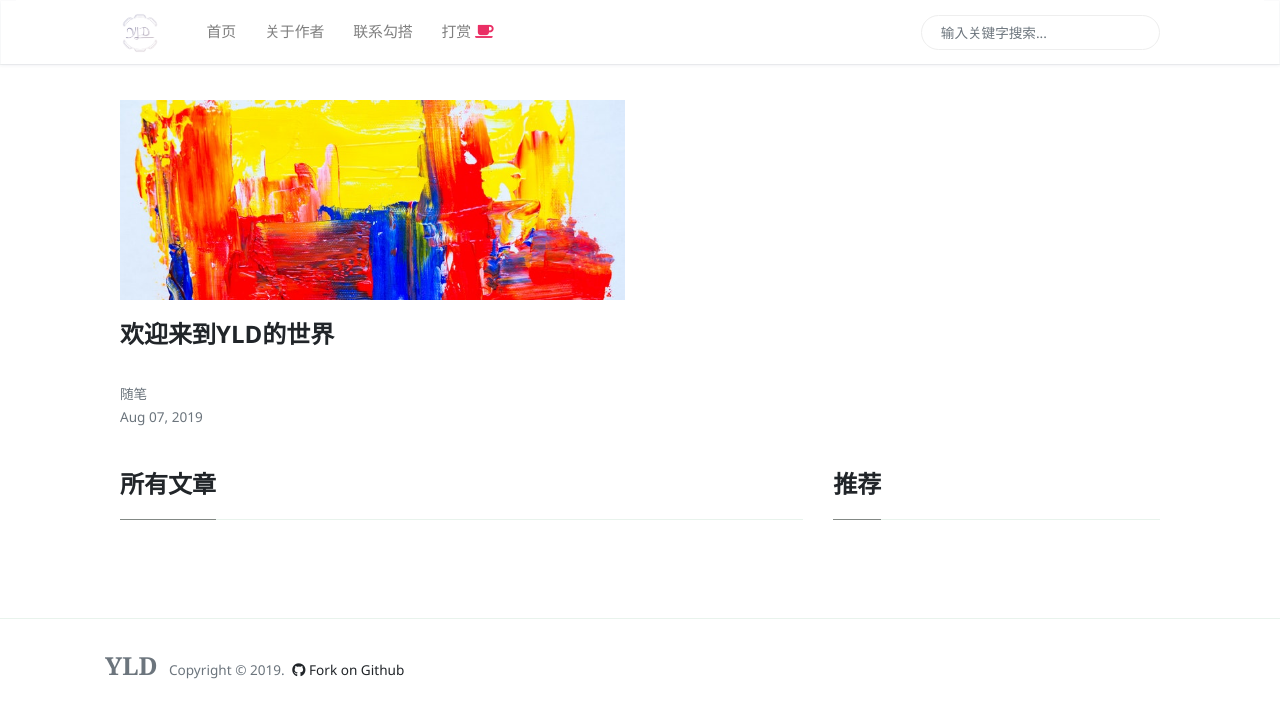
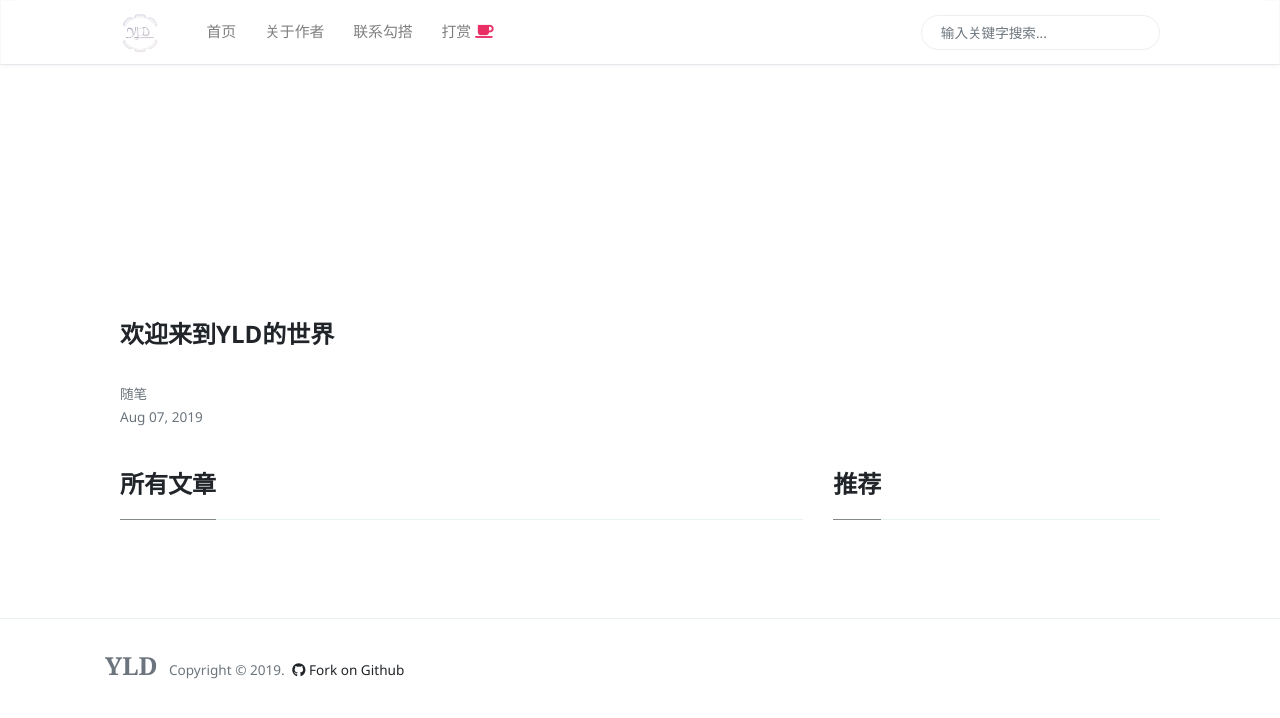
Before and after one commit to aiyld/yldblog, a Jekyll site: the page built from index.html, in a window 1280 px wide. Shown: the top 718 px of the page. Built offline with Jekyll 4.4.1, drawn with Linux system fonts in a browser that asks for light colours; nearby versions of some CDN libraries; the list of posts is cut into pages by our own code.

Commit message:
feat: Remove useless pictures

```diff
--- a/_posts/2019-08-07-welcome-to-yld.markdown
+++ b/_posts/2019-08-07-welcome-to-yld.markdown
@@ -2,5 +2,4 @@
 layout: post
 title:  "欢迎来到YLD的世界"
 categories: [ 随笔 ]
-image: assets/images/demo1.jpg
 ---
--- a/index.html
+++ b/index.html
@@ -10,8 +10,6 @@
 <div class="container">
 
 {% if page.url == "/" %}
-
-
 
 <!-- Begin post excerpts, let's highlight the first 4 posts on top -->
 <div class="row remove-site-content-margin">
```
Also changed, not shown: assets/images/demo1.jpg (deleted), assets/images/home.jpg (deleted), assets/images/jekyll.svg (deleted).
